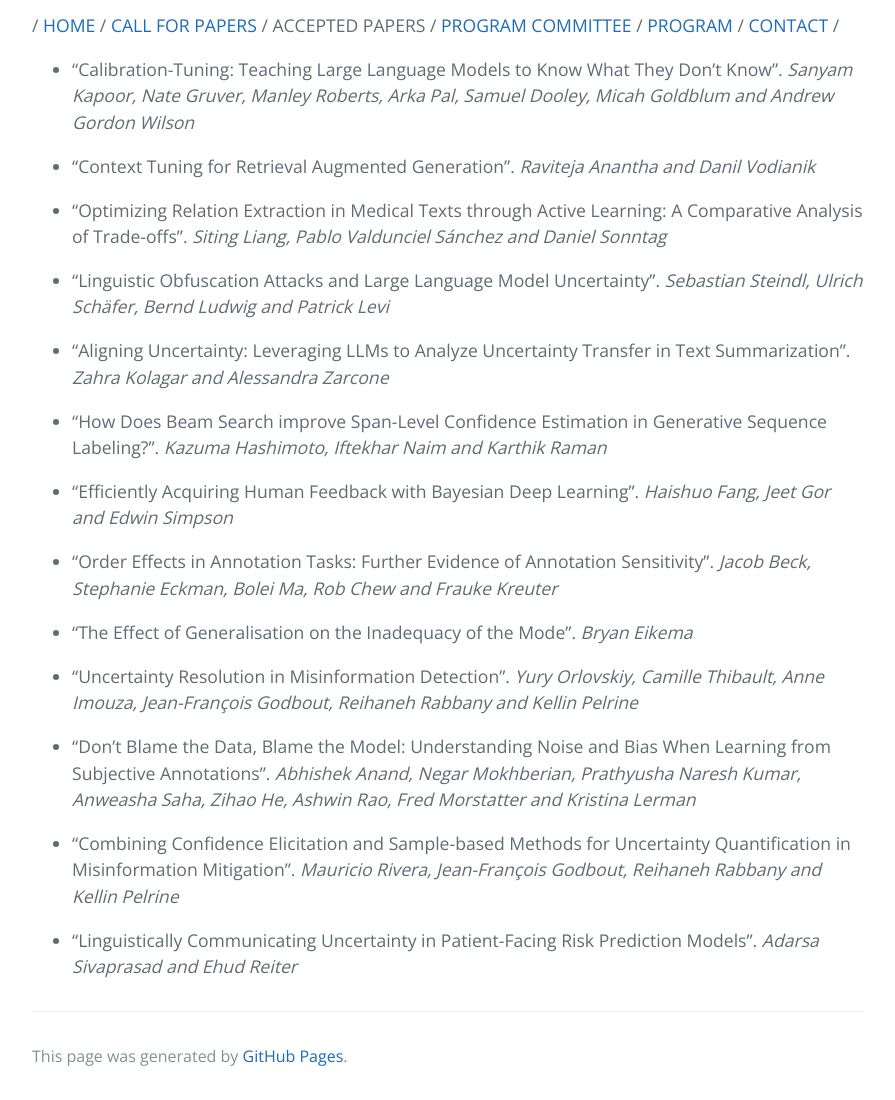
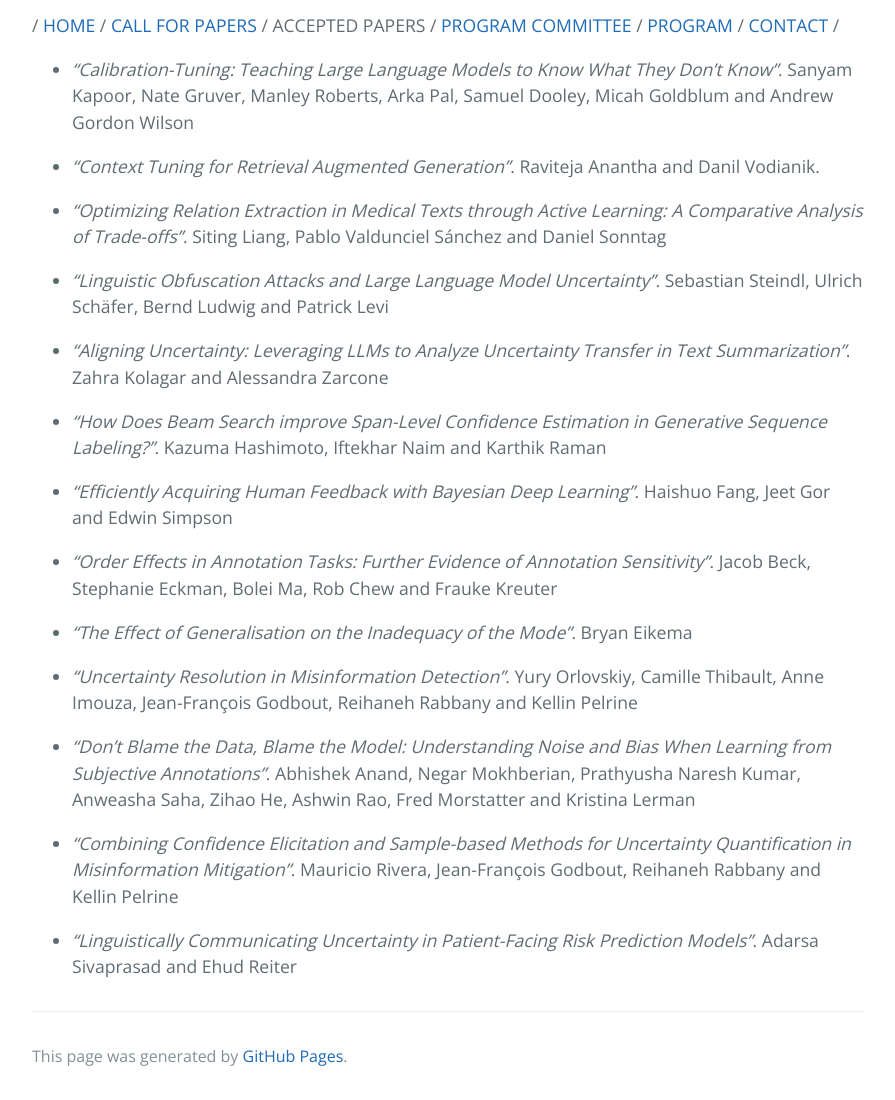
Before and after one commit to uncertainlp/uncertainlp.github.io, a Jekyll site: the page built from accepted-papers.md, in a window 1280 px wide. Shown: the part 839-1939 px from the top of the page, without its empty margins (192-1087 px from the left). Built offline with Jekyll 4.4.1, drawn with Linux system fonts in a browser that asks for light colours; the repository's description, which GitHub fills in, is left out.

```diff
--- a/accepted-papers.md
+++ b/accepted-papers.md
@@ -4,28 +4,28 @@
 <!-- # Program of the First Workshop on Uncertainty-Aware NLP @EACL 2024 -->
 / [HOME](/) / [CALL FOR PAPERS](/#call-for-papers) / ACCEPTED PAPERS / [PROGRAM COMMITTEE](https://uncertainlp.github.io/#program-committee) / [PROGRAM](/#program) / [CONTACT](https://uncertainlp.github.io/#contact) /
 
-* "Calibration-Tuning: Teaching Large Language Models to Know What They Don’t Know". *Sanyam Kapoor, Nate Gruver, Manley Roberts, Arka Pal, Samuel Dooley, Micah Goldblum and Andrew Gordon Wilson*
+* *"Calibration-Tuning: Teaching Large Language Models to Know What They Don’t Know"*. Sanyam Kapoor, Nate Gruver, Manley Roberts, Arka Pal, Samuel Dooley, Micah Goldblum and Andrew Gordon Wilson
 
-* "Context Tuning for Retrieval Augmented Generation". *Raviteja Anantha and Danil Vodianik*
+* *"Context Tuning for Retrieval Augmented Generation"*. Raviteja Anantha and Danil Vodianik.
 
-* "Optimizing Relation Extraction in Medical Texts through Active Learning: A Comparative Analysis of Trade-offs". *Siting Liang, Pablo Valdunciel Sánchez and Daniel Sonntag*
+* *"Optimizing Relation Extraction in Medical Texts through Active Learning: A Comparative Analysis of Trade-offs"*. Siting Liang, Pablo Valdunciel Sánchez and Daniel Sonntag
 
-* "Linguistic Obfuscation Attacks and Large Language Model Uncertainty". *Sebastian Steindl, Ulrich Schäfer, Bernd Ludwig and Patrick Levi*
+* *"Linguistic Obfuscation Attacks and Large Language Model Uncertainty"*. Sebastian Steindl, Ulrich Schäfer, Bernd Ludwig and Patrick Levi
 
-* "Aligning Uncertainty: Leveraging LLMs to Analyze Uncertainty Transfer in Text Summarization". *Zahra Kolagar and Alessandra Zarcone*
+* *"Aligning Uncertainty: Leveraging LLMs to Analyze Uncertainty Transfer in Text Summarization"*. Zahra Kolagar and Alessandra Zarcone
 
-* "How Does Beam Search improve Span-Level Confidence Estimation in Generative Sequence Labeling?". *Kazuma Hashimoto, Iftekhar Naim and Karthik Raman*
+* *"How Does Beam Search improve Span-Level Confidence Estimation in Generative Sequence Labeling?"*. Kazuma Hashimoto, Iftekhar Naim and Karthik Raman
 
-* "Efficiently Acquiring Human Feedback with Bayesian Deep Learning". *Haishuo Fang, Jeet Gor and Edwin Simpson*
+* *"Efficiently Acquiring Human Feedback with Bayesian Deep Learning"*. Haishuo Fang, Jeet Gor and Edwin Simpson
 
-* "Order Effects in Annotation Tasks: Further Evidence of Annotation Sensitivity". *Jacob Beck, Stephanie Eckman, Bolei Ma, Rob Chew and Frauke Kreuter*
+* *"Order Effects in Annotation Tasks: Further Evidence of Annotation Sensitivity"*. Jacob Beck, Stephanie Eckman, Bolei Ma, Rob Chew and Frauke Kreuter
 
-* "The Effect of Generalisation on the Inadequacy of the Mode". *Bryan Eikema*
+* *"The Effect of Generalisation on the Inadequacy of the Mode"*. Bryan Eikema
 
-* "Uncertainty Resolution in Misinformation Detection". *Yury Orlovskiy, Camille Thibault, Anne Imouza, Jean-François Godbout, Reihaneh Rabbany and Kellin Pelrine*
+* *"Uncertainty Resolution in Misinformation Detection"*. Yury Orlovskiy, Camille Thibault, Anne Imouza, Jean-François Godbout, Reihaneh Rabbany and Kellin Pelrine
 
-* "Don’t Blame the Data, Blame the Model: Understanding Noise and Bias When Learning from Subjective Annotations". *Abhishek Anand, Negar Mokhberian, Prathyusha Naresh Kumar, Anweasha Saha, Zihao He, Ashwin Rao, Fred Morstatter and Kristina Lerman*
+* *"Don’t Blame the Data, Blame the Model: Understanding Noise and Bias When Learning from Subjective Annotations"*. Abhishek Anand, Negar Mokhberian, Prathyusha Naresh Kumar, Anweasha Saha, Zihao He, Ashwin Rao, Fred Morstatter and Kristina Lerman
 
-* "Combining Confidence Elicitation and Sample-based Methods for Uncertainty Quantification in Misinformation Mitigation". *Mauricio Rivera, Jean-François Godbout, Reihaneh Rabbany and Kellin Pelrine*
+* *"Combining Confidence Elicitation and Sample-based Methods for Uncertainty Quantification in Misinformation Mitigation"*. Mauricio Rivera, Jean-François Godbout, Reihaneh Rabbany and Kellin Pelrine
 
-* "Linguistically Communicating Uncertainty in Patient-Facing Risk Prediction Models". *Adarsa Sivaprasad and Ehud Reiter*
+* *"Linguistically Communicating Uncertainty in Patient-Facing Risk Prediction Models"*. Adarsa Sivaprasad and Ehud Reiter
```
Also changed, not shown: index.md (+1 -1 lines).
